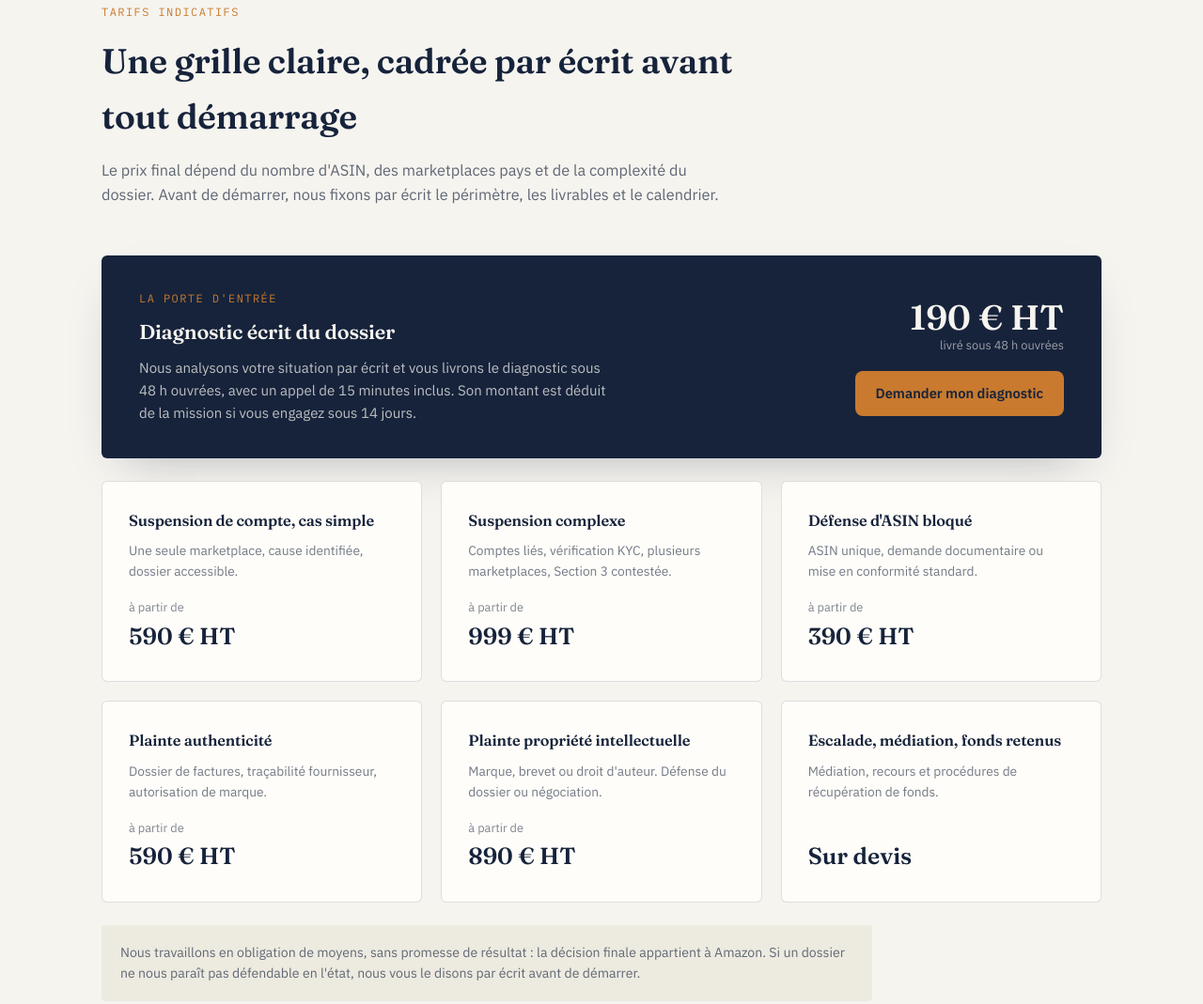
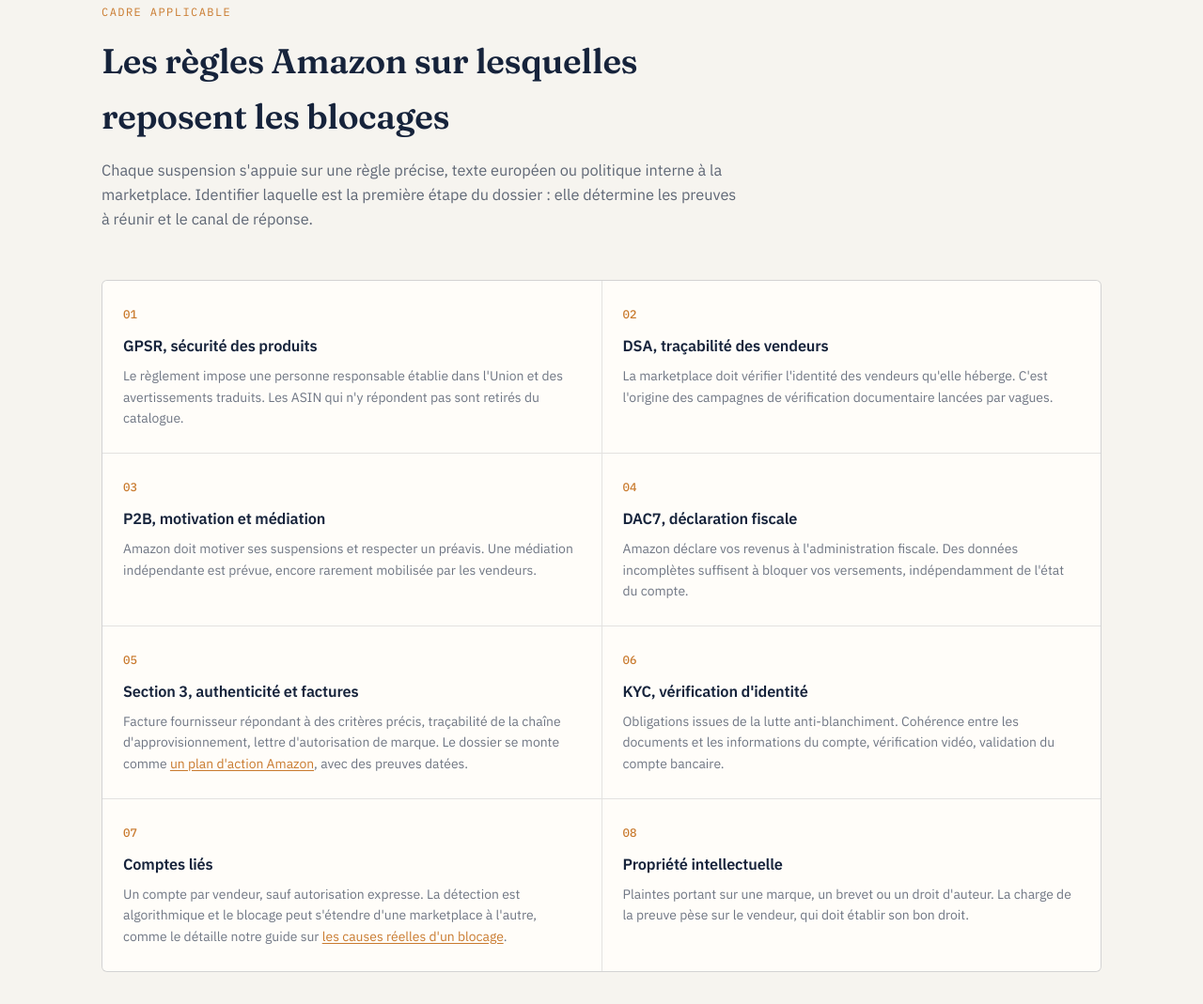
Before and after one commit to jojobens/compte-amazon-bloque, a plain HTML site: page index.html in a window 1280 px wide. Shown: the part 3860-4929 px from the top of the page at 94% size. Drawn offline with Linux system fonts and the light colour scheme.

Commit message:
Ajoute la section sur les règles Amazon à l'origine des blocages

```diff
--- a/index.html
+++ b/index.html
@@ -292,6 +292,17 @@
   }
   @media(max-width:920px){ .sit-grid{grid-template-columns:repeat(2,1fr);} }
   @media(max-width:560px){ .sit-grid{grid-template-columns:1fr;} }
+
+  /* ---------- REGLES ---------- */
+  .regles-grid{
+    display:grid; grid-template-columns:repeat(2,1fr); gap:1px;
+    background:var(--line-soft);
+    border:1px solid var(--line-soft);
+    border-radius:6px;
+    overflow:hidden;
+  }
+  @media(max-width:720px){ .regles-grid{grid-template-columns:1fr;} }
+  .regles-grid .sit-card a{ color:var(--amber); text-decoration:underline; text-underline-offset:2px; }
   .sit-card{
     background:var(--white);
     padding:26px 22px;
@@ -787,6 +798,26 @@
           <li>Votre accord écrit à chaque étape avant l'envoi</li>
         </ul>
       </div>
+    </div>
+  </div>
+</section>
+
+<section id="regles">
+  <div class="wrap">
+    <div class="sec-head">
+      <span class="eyebrow">Cadre applicable</span>
+      <h2>Les règles Amazon sur lesquelles reposent les blocages</h2>
+      <p>Chaque suspension s'appuie sur une règle précise, texte européen ou politique interne à la marketplace. Identifier laquelle est la première étape du dossier&nbsp;: elle détermine les preuves à réunir et le canal de réponse.</p>
+    </div>
+    <div class="regles-grid">
+      <div class="sit-card"><span class="num">01</span><h3>GPSR, sécurité des produits</h3><p>Le règlement impose une personne responsable établie dans l'Union et des avertissements traduits. Les ASIN qui n'y répondent pas sont retirés du catalogue.</p></div>
+      <div class="sit-card"><span class="num">02</span><h3>DSA, traçabilité des vendeurs</h3><p>La marketplace doit vérifier l'identité des vendeurs qu'elle héberge. C'est l'origine des campagnes de vérification documentaire lancées par vagues.</p></div>
+      <div class="sit-card"><span class="num">03</span><h3>P2B, motivation et médiation</h3><p>Amazon doit motiver ses suspensions et respecter un préavis. Une médiation indépendante est prévue, encore rarement mobilisée par les vendeurs.</p></div>
+      <div class="sit-card"><span class="num">04</span><h3>DAC7, déclaration fiscale</h3><p>Amazon déclare vos revenus à l'administration fiscale. Des données incomplètes suffisent à bloquer vos versements, indépendamment de l'état du compte.</p></div>
+      <div class="sit-card"><span class="num">05</span><h3>Section 3, authenticité et factures</h3><p>Facture fournisseur répondant à des critères précis, traçabilité de la chaîne d'approvisionnement, lettre d'autorisation de marque. Le dossier se monte comme <a href="/blog/compte-amazon-bloque-que-faire#plan-action-amazon">un plan d'action Amazon</a>, avec des preuves datées.</p></div>
+      <div class="sit-card"><span class="num">06</span><h3>KYC, vérification d'identité</h3><p>Obligations issues de la lutte anti-blanchiment. Cohérence entre les documents et les informations du compte, vérification vidéo, validation du compte bancaire.</p></div>
+      <div class="sit-card"><span class="num">07</span><h3>Comptes liés</h3><p>Un compte par vendeur, sauf autorisation expresse. La détection est algorithmique et le blocage peut s'étendre d'une marketplace à l'autre, comme le détaille notre guide sur <a href="/blog/compte-amazon-bloque-que-faire#causes-blocage-compte-amazon">les causes réelles d'un blocage</a>.</p></div>
+      <div class="sit-card"><span class="num">08</span><h3>Propriété intellectuelle</h3><p>Plaintes portant sur une marque, un brevet ou un droit d'auteur. La charge de la preuve pèse sur le vendeur, qui doit établir son bon droit.</p></div>
     </div>
   </div>
 </section>
```
